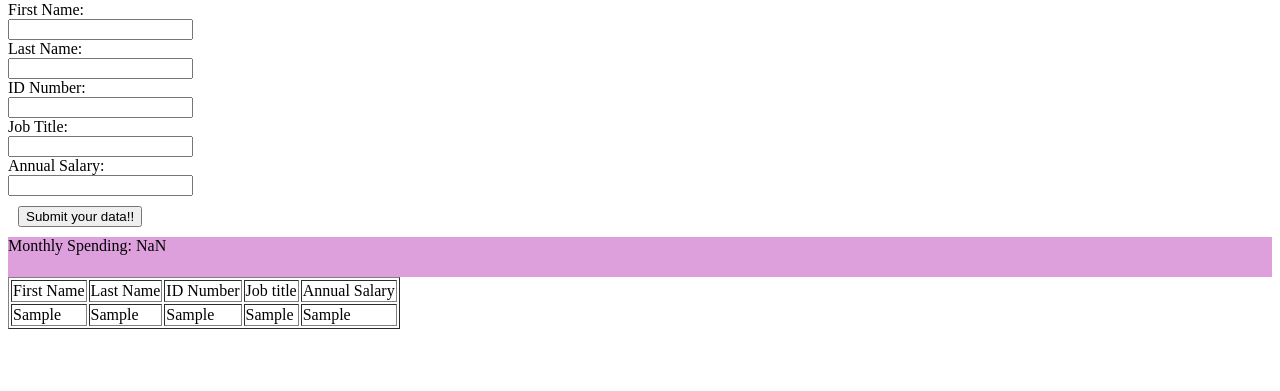
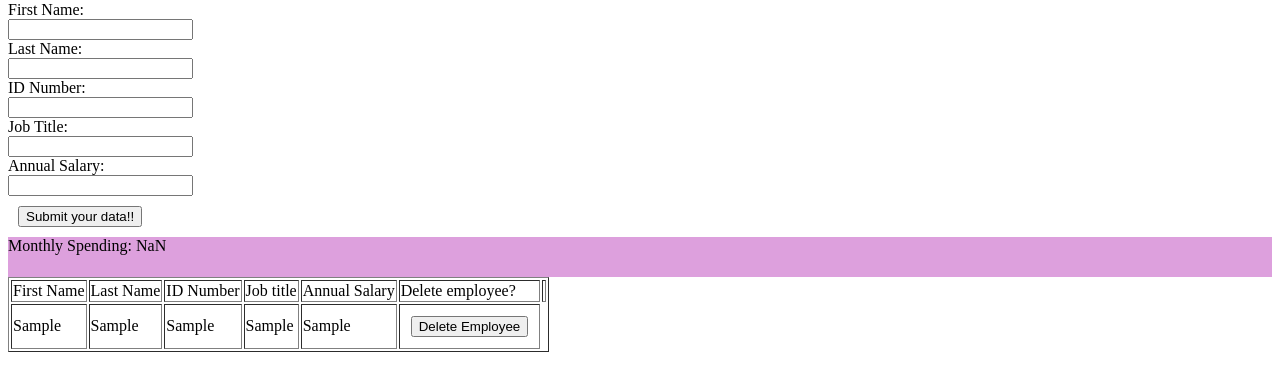
Before and after one commit to emmastout01/Weekend-Challenge-1, a plain HTML site: page index.html in a window 1280 px wide. Both pictures are taken after typing "Sample", "Sample", "Sample", "Sample", "Sample" into the empty fields and a click on the button "Submit your data!!". Shown: the part 79-470 px from the top of the page. Drawn offline with Linux system fonts and the light colour scheme.

Commit message:
Completed hard mode! Also changed the monthly spending to show to 2 decimal places

```diff
--- a/client.js
+++ b/client.js
@@ -5,12 +5,10 @@ $(document).ready(readyNow);
 function readyNow() {
   console.log('document ready.');
   $('#submit').on('click', onClick);
+  removeEmployee();
 }
 
-var annualSpending = 0;
-
 function onClick() {
-//
   var $firstName = $('#first-name').val();
   var $lastName = $('#last-name').val();
   var $idNumber = $('#id-number').val();
@@ -19,8 +17,9 @@ function onClick() {
 
 //Appending the DOM
   var $tbody = $('tbody');
-  $tbody.append('<tr><td>' + $firstName + '</td><td>' + $lastName + '</td><td>' + $idNumber + '</td><td>' + $jobTitle + '</td><td>' + $annualSalary + '</td></tr>');
-
+  $tbody.prepend('<tr><td>' + $firstName + '</td><td>' + $lastName +
+  '</td><td>' +  $idNumber + '</td><td>' + $jobTitle + '</td><td>' +
+  $annualSalary +'</td><td><button id ="delete-employee">Delete Employee</button></td></tr>');
 
 //Clearing input fields
   $('#first-name').val('');
@@ -30,31 +29,30 @@ function onClick() {
   $('#annual-salary').val('');
 
 //Calculate monthly spending
+  var annualSpending = 0;
   annualSpending += parseInt($annualSalary);
   var monthlySpending = annualSpending/12;
-  console.log(monthlySpending);
 
 //Append monthly spending to DOM
-  $('#monthly-spending').text(monthlySpending);
+  $('#monthly-spending').text(monthlySpending.toFixed(2));
 
 }
+
+//Removing employee in hard mode
+function removeEmployee() {
+  $('tbody').on('click', '#delete-employee', function() {
+    console.log('delete employee' + $('#first-name').val());
+    $(this).parent().parent().remove();
+  });
+}
+
+
+
+/*
+What I need to do:
 
 
 
 
 
-/*
-What I need to do:
-- Make an object constructor Employee that will store the data for each employee
-  - Should have properties firstName, lastName, idNumber, jobTitle, annualSalary
-  - Store this in an array? Or maybe store each entrant in an array labeled 'employees' so we have all the data
-  - What does the object do?
-- Create function that will calculate monthly costs
-  - = the sum of each Employee.annualSalary, /12
-- Append to the DOM
-  -
-
-
-
-
 */
--- a/index.html
+++ b/index.html
@@ -36,6 +36,7 @@
               <td>ID Number</td>
               <td>Job title</td>
               <td>Annual Salary</td>
+              <td>Delete employee?<td>
             </tr>
           </thead>
           <tbody>
```
